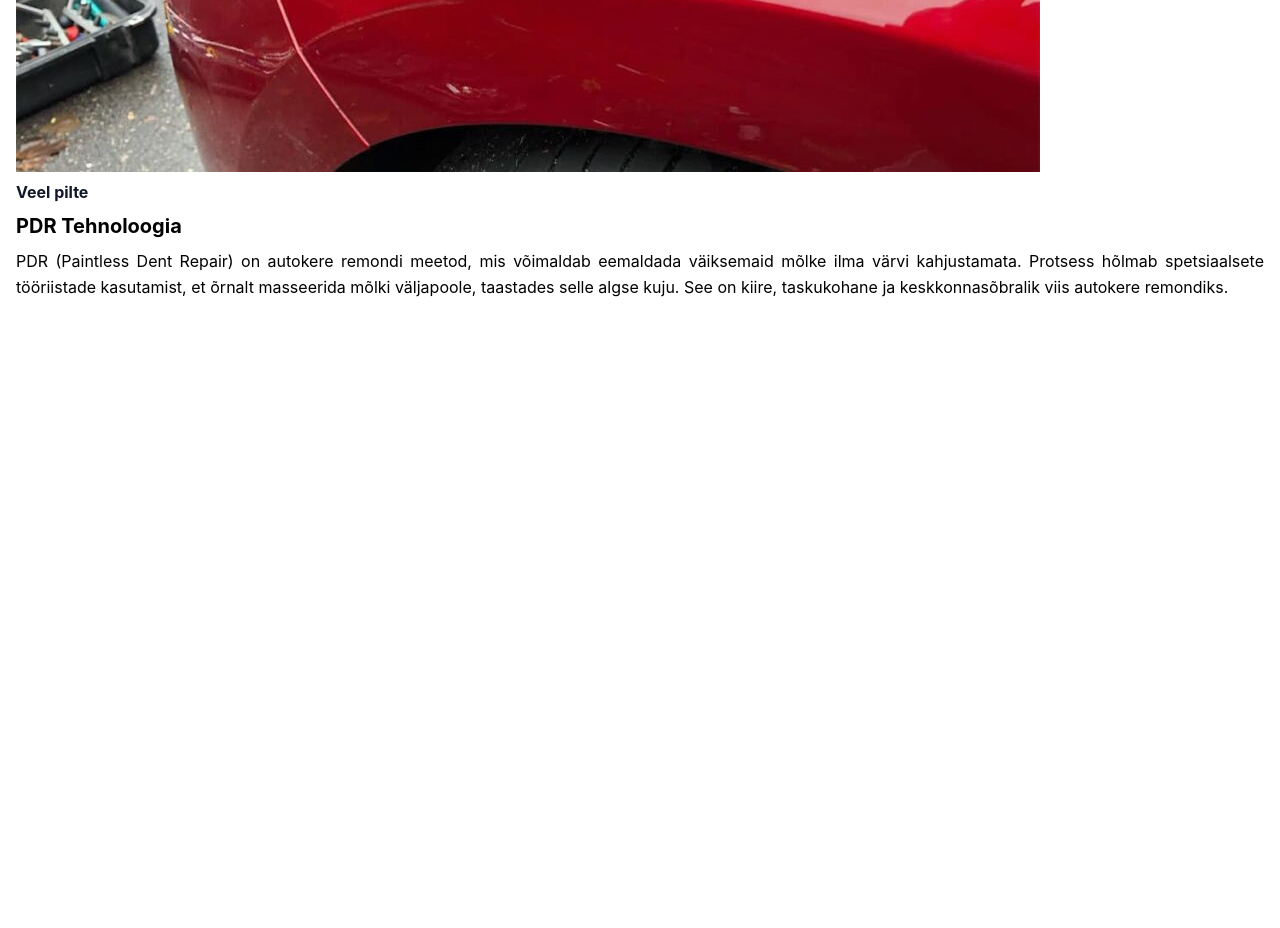
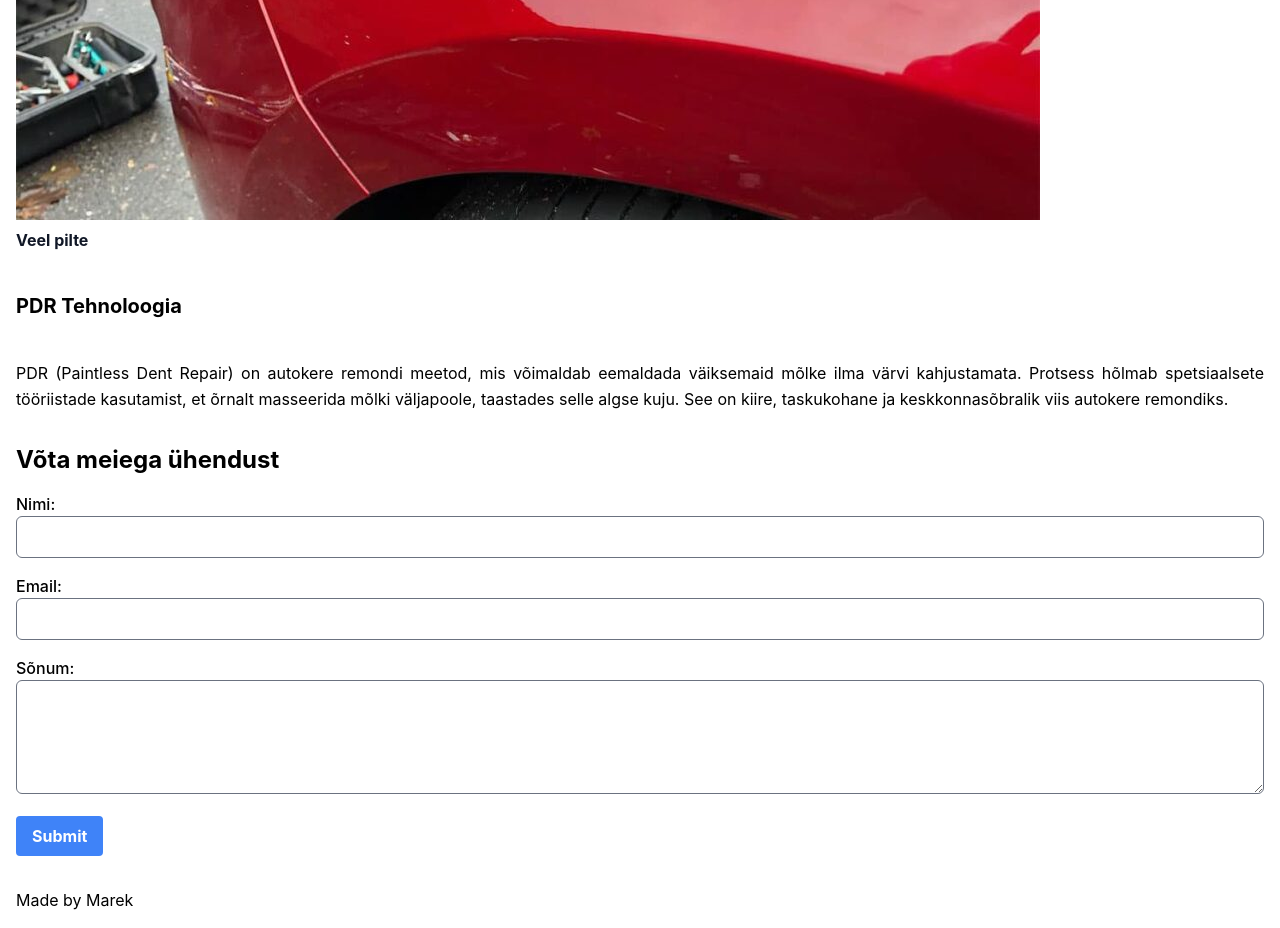
Before and after one commit to udekas/SaareMolk, a website: page src/index.html in a window 1280 px wide. Shown: the part 1096-2024 px from the top of the page. Before the commit the page ends 1396 px from the top, so only its background shows below. Drawn offline with nearby package versions, Linux system fonts and the light colour scheme.

Commit message:
uus varsti viimane commit

```diff
--- a/src/index.html
+++ b/src/index.html
@@ -28,25 +28,26 @@
       <div class="hidden w-full" id="navbar-hamburger">
         <ul class="flex flex-col font-medium mt-4 rounded-lg bg-white  dark:border-gray-700">
           <li>
-          <a href="#" class="block py-2 px-3
+            <a href="#Meist" class="block py-2 px-3
             bg-white rounded dark:bg-blue-600" aria-current="page">Avaleht</a>
           </li>
           <li>
-          <a href="#" class="block py-2 px-3  rounded hover:bg-gray-100 dark:text-gray-400 dark:hover:bg-gray-700 dark:hover:text-white">Galerii</a>
+            <a href="#Galerii" class="block py-2 px-3  rounded hover:bg-gray-100 dark:text-gray-400 dark:hover:bg-gray-700 dark:hover:text-white">Galerii</a>
           </li>
           <li>
-          <a href="#" class="block py-2 px-3  rounded hover:bg-gray-100 dark:text-gray-400 md:dark:hover:text-white dark:hover:bg-gray-700 dark:hover:text-white">PDR Tehnoloogia</a>
+            <a href="#PDR" class="block py-2 px-3  rounded hover:bg-gray-100 dark:text-gray-400 md:dark:hover:text-white dark:hover:bg-gray-700 dark:hover:text-white">PDR Tehnoloogia</a>
           </li>
           <li>
-          <a href="#" class="block py-2 px-3  rounded hover:bg-gray-100 dark:text-gray-400 dark:hover:bg-gray-700 dark:hover:text-white">Kontakt</a>
+            <a href="#Contact" class="block py-2 px-3  rounded hover:bg-gray-100 dark:text-gray-400 dark:hover:bg-gray-700 dark:hover:text-white">Kontakt</a>
           </li>
         </ul>
       </div>
     </div>
   </nav>
   </section>
+  <a name="Meist"></a>
   <section #Meist >
-  <div class="px-4 text-justify mt-20">
+    <div class="container mx-auto p-4 text-justify mt-20">
       <h1 class="py-2 font-bold text-xl">Meist</h1>
       <p class="leading-relaxed">
           Saare Mölk OÜ on ettevõte mis pakub autoomanikele odavat ja kiiret mõlgieemaldus teenust. Mõlgieemalduseks kasutame PDR tehnikat. Võrreldes tavalise keretöö metoodikaga hoiab autoomanik kokku nii aega kui raha. PDR tehnikaga eemaldatakse mõlk spetsiaalseid vahendeid ja tehnoloogiat kasutades.
@@ -81,8 +82,9 @@ Mõlgieemaldusprotsessi ei saa parandustöödel kasutada, kui:
       });
   </script>
   </section>
+  <a name="Galerii"></a>
   <section #Galerii >
-<div class="px-4 text-justify mt-20">
+  <div class="container mx-auto p-4 text-justify mt-20">
     <h2 class="py-2 font-bold text-xl" >Galerii</h2>
     <img src="assets/mobile-dent-repair-before-after-03-1024x1024.jpg" alt="picture">
     <span class="hidden" id="more-pictures">
@@ -115,15 +117,45 @@ Mõlgieemaldusprotsessi ei saa parandustöödel kasutada, kui:
       });
   </script>
   </section>
-<section>
-<div class="px-4 text-justify mt-20">
+  <a name="PDR"></a>
+  <section #PDR >
+  <div class="container mx-auto p-4 text-justify mt-20">
     <h3 class="py-2 font-bold text-xl" >PDR Tehnoloogia</h3>
   </div>
-<div class="px-4 text-justify mt-20">
+  <div class="container mx-auto p-4 text-justify mt-20">
   <p1 class="leading-relaxed">PDR (Paintless Dent Repair) on autokere remondi meetod, mis võimaldab eemaldada väiksemaid mõlke ilma värvi kahjustamata. Protsess hõlmab spetsiaalsete tööriistade kasutamist, et õrnalt masseerida mõlki väljapoole, taastades selle algse kuju. See on kiire, taskukohane ja keskkonnasõbralik viis autokere remondiks.</p1>
   </div>
   </section>
+  <a name="Contact"></a>
+  <section #contact >
+<div class="container mx-auto p-4">
+    <h2 class="text-2xl font-bold mb-4">Võta meiega ühendust</h2>
+    <form action="#" method="post">
+        <div class="mb-4">
+            <label for="name" class="block font-medium">Nimi:</label>
+            <input type="text" id="name" name="name" required
+                class="w-full px-4 py-2 border rounded-md focus:outline-none focus:border-blue-500">
+        </div>
+        <div class="mb-4">
+            <label for="email" class="block font-medium">Email:</label>
+            <input type="email" id="email" name="email" required
+                class="w-full px-4 py-2 border rounded-md focus:outline-none focus:border-blue-500">
+        </div>
+        <div class="mb-4">
+            <label for="message" class="block font-medium">Sõnum:</label>
+            <textarea id="message" name="message" rows="4" required
+                class="w-full px-4 py-2 border rounded-md focus:outline-none focus:border-blue-500"></textarea>
+        </div>
+        <input type="submit" value="Submit"
+            class="bg-blue-500 hover:bg-blue-700 text-white font-bold py-2 px-4 rounded cursor-pointer">
+    </form>
+</div>
+  </section>
+  <footer class="container mx-auto p-4 border-lightgrey">
+    <p>Made by Marek</p>
+  </footer>
   <script src="https://cdnjs.cloudflare.com/ajax/libs/flowbite/2.3.0/flowbite.min.js"></script>
 
-</body>
-</html>
+
+  </head>
+  <body>
```
Lines whose indentation alone changed are shown as unchanged.
